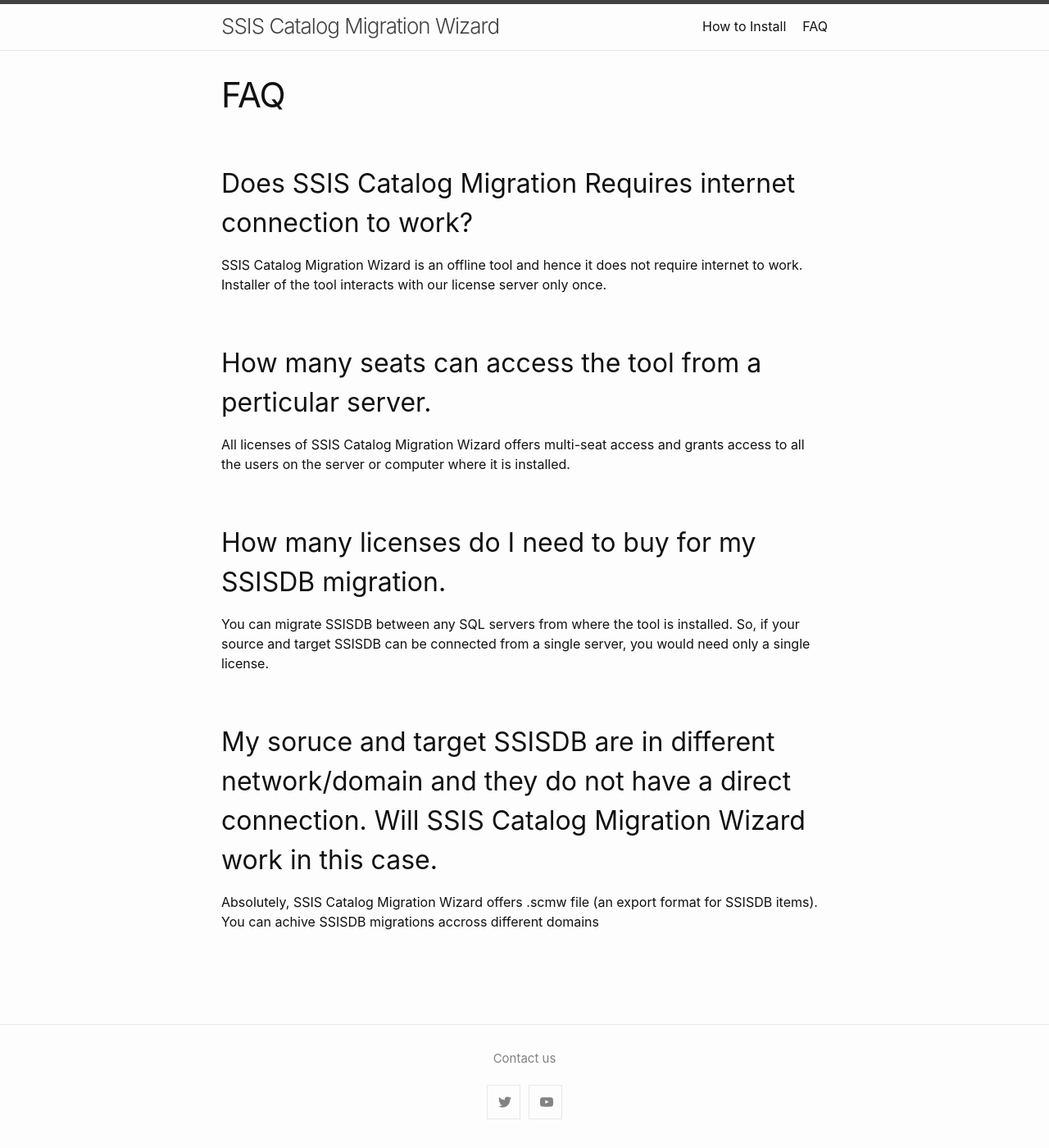
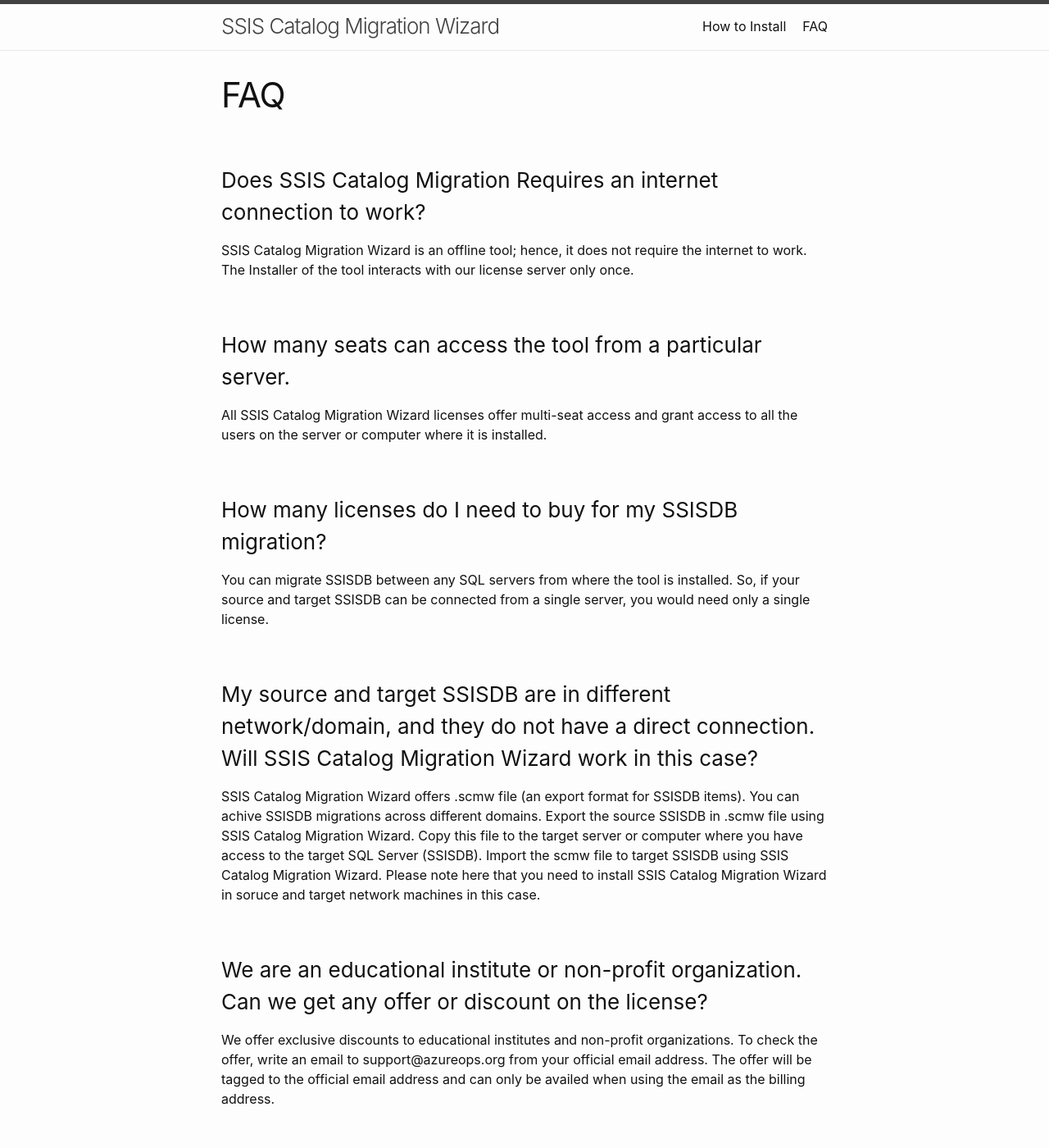
Before and after one commit to kr55/ssiscataloger, a Jekyll site: the page built from faq.md, in a window 1280 px wide and 1400 px high. Shown: the whole window at 82% size. Built offline with Jekyll 4.4.1, drawn with Linux system fonts in a browser that asks for light colours.

Commit message:
Update faq.md

```diff
--- a/faq.md
+++ b/faq.md
@@ -4,18 +4,17 @@ title: FAQ
 permalink: /faq/
 ---
 
-## Does SSIS Catalog Migration Requires internet connection to work?
+### Does SSIS Catalog Migration Requires an internet connection to work?
+SSIS Catalog Migration Wizard is an offline tool; hence, it does not require the internet to work. The Installer of the tool interacts with our license server only once.
 
-SSIS Catalog Migration Wizard is an offline tool and hence it does not require internet to work. Installer of the tool interacts with our license server only once.
+### How many seats can access the tool from a particular server.
+All SSIS Catalog Migration Wizard licenses offer multi-seat access and grant access to all the users on the server or computer where it is installed.
 
-## How many seats can access the tool from a perticular server.
-
-All licenses of SSIS Catalog Migration Wizard offers multi-seat access and grants access to all the users on the server or computer where it is installed.
-
-## How many licenses do I need to buy for my SSISDB migration.
-
+### How many licenses do I need to buy for my SSISDB migration?
 You can migrate SSISDB between any SQL servers from where the tool is installed. So, if your source and target SSISDB can be connected from a single server, you would need only a single license.
 
-## My soruce and target SSISDB are in different network/domain and they do not have a direct connection. Will SSIS Catalog Migration Wizard work in this case.
+### My source and target SSISDB are in different network/domain, and they do not have a direct connection. Will SSIS Catalog Migration Wizard work in this case?
+SSIS Catalog Migration Wizard offers .scmw file (an export format for SSISDB items). You can achive SSISDB migrations across different domains. Export the source SSISDB in .scmw file using SSIS Catalog Migration Wizard. Copy this file to the target server or computer where you have access to the target SQL Server (SSISDB). Import the scmw file to target SSISDB using SSIS Catalog Migration Wizard. Please note here that you need to install SSIS Catalog Migration Wizard in soruce and target network machines in this case.
 
-Absolutely, SSIS Catalog Migration Wizard offers .scmw file (an export format for SSISDB items). You can achive SSISDB migrations accross different domains
+### We are an educational institute or non-profit organization. Can we get any offer or discount on the license?
+We offer exclusive discounts to educational institutes and non-profit organizations. To check the offer, write an email to support@azureops.org from your official email address. The offer will be tagged to the official email address and can only be availed when using the email as the billing address.
```
